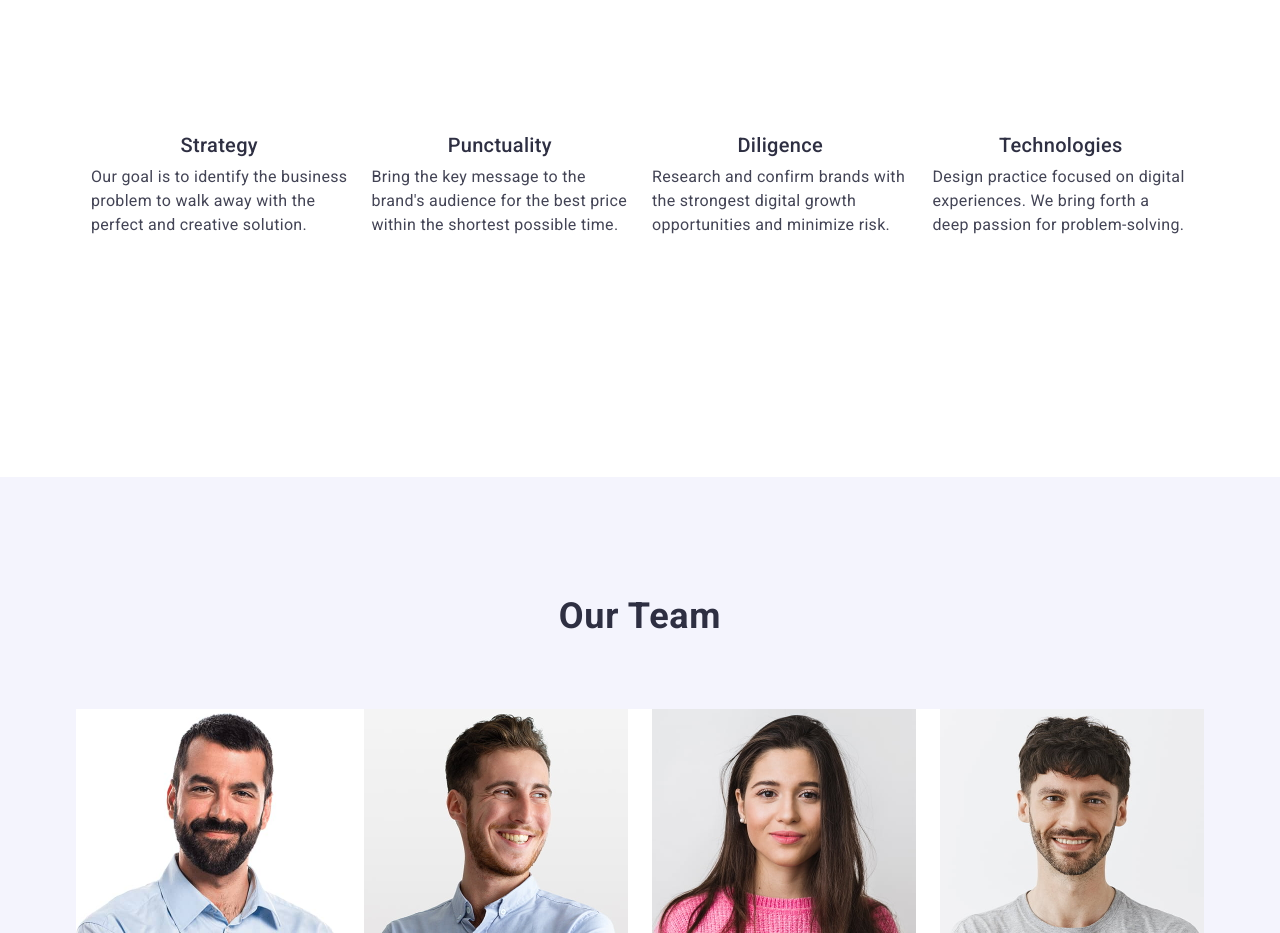
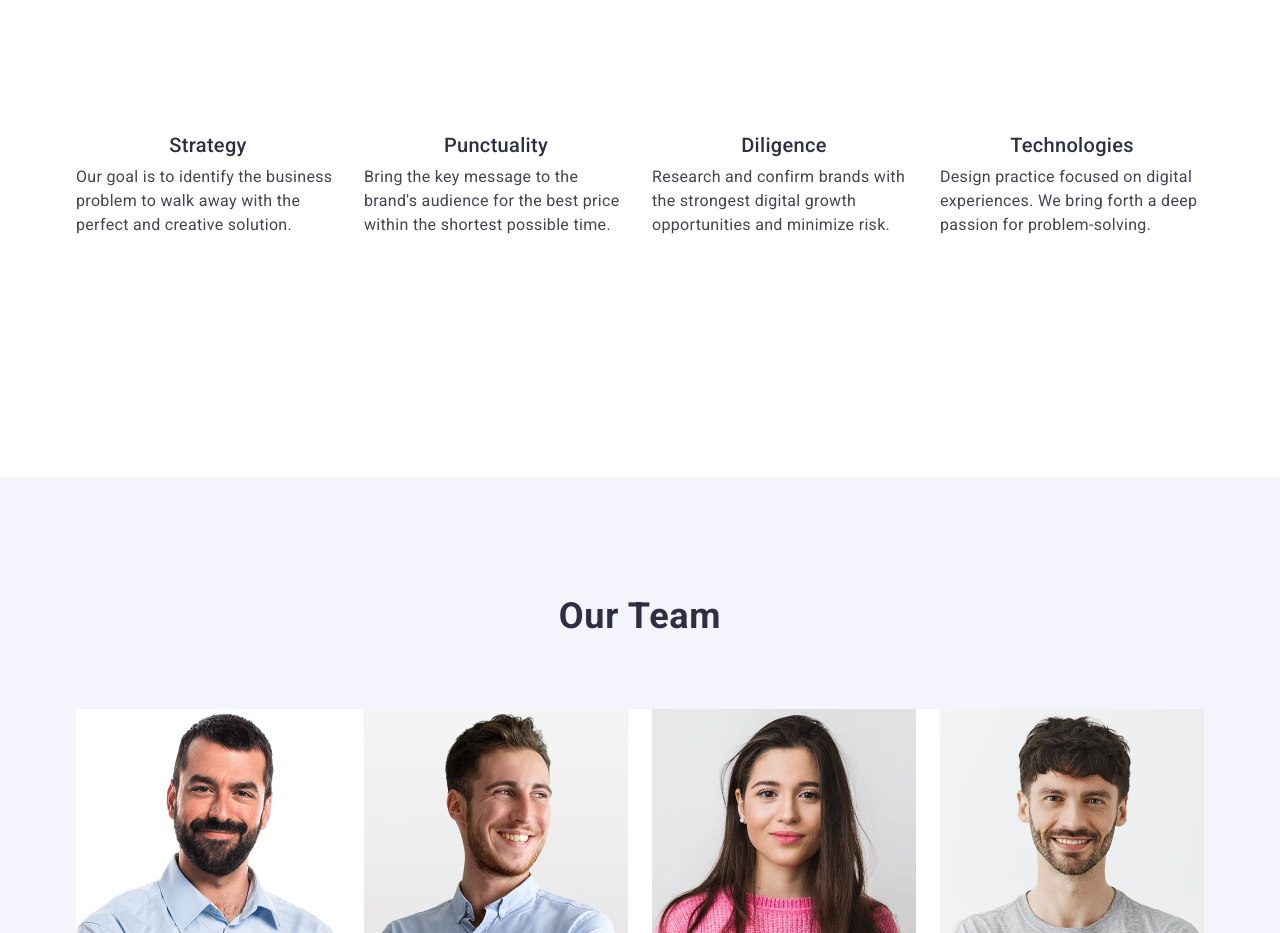
Before and after one commit to roksolanayatsyshyn-create/goit-markup-hw-06, a plain HTML site: page index.html in a window 1280 px wide. Shown: the part 780-1713 px from the top of the page. Drawn offline with nearby package versions, Linux system fonts and the light colour scheme.

Commit message:
Update styles.css

```diff
--- a/css/styles.css
+++ b/css/styles.css
@@ -192,8 +192,6 @@ img {
 }
 .principles-of-works-list {
   display: flex;
-  padding-left: 15px;
-  padding-right: 15px;
   gap: 24px;
   margin-bottom: 120px;
 }
```
